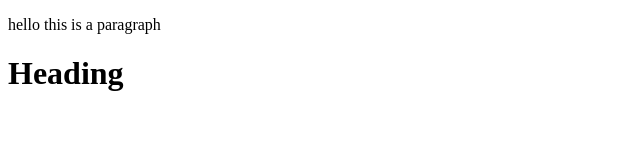
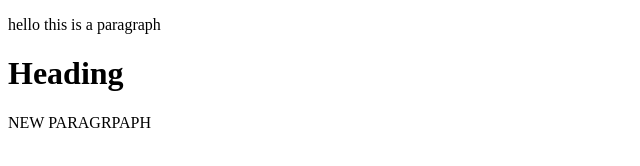
Before and after one commit to m4manusraj/NodeJs, a plain HTML site: page index.html in a window 1280 px wide. Shown: the whole page, without its empty margins (0-640 px from the left). Drawn offline with Linux system fonts and the light colour scheme.

Commit message:
new para

```diff
--- a/index.html
+++ b/index.html
@@ -8,5 +8,6 @@
 <body>
     <p>hello this is a paragraph</p>
     <h1>Heading</h1>
+    <p>NEW PARAGRPAPH</p>
 </body>
 </html>
```
